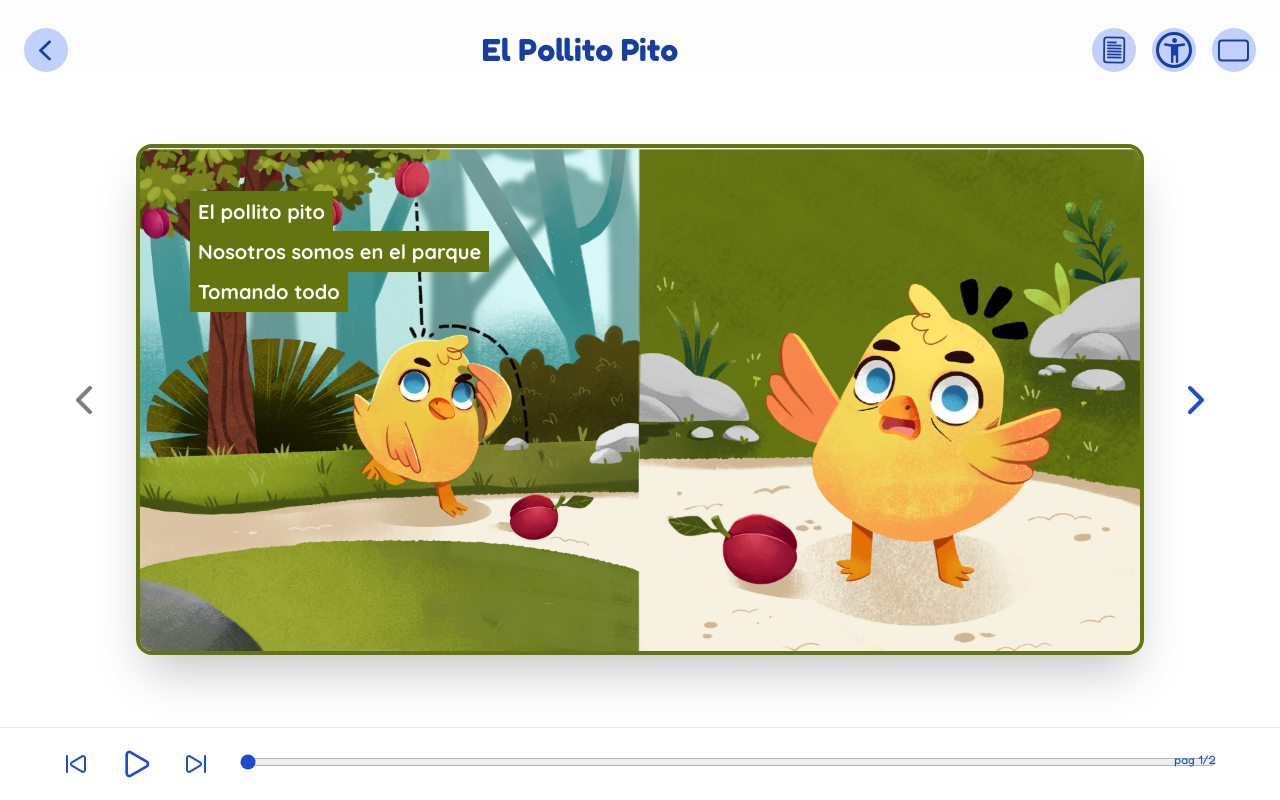
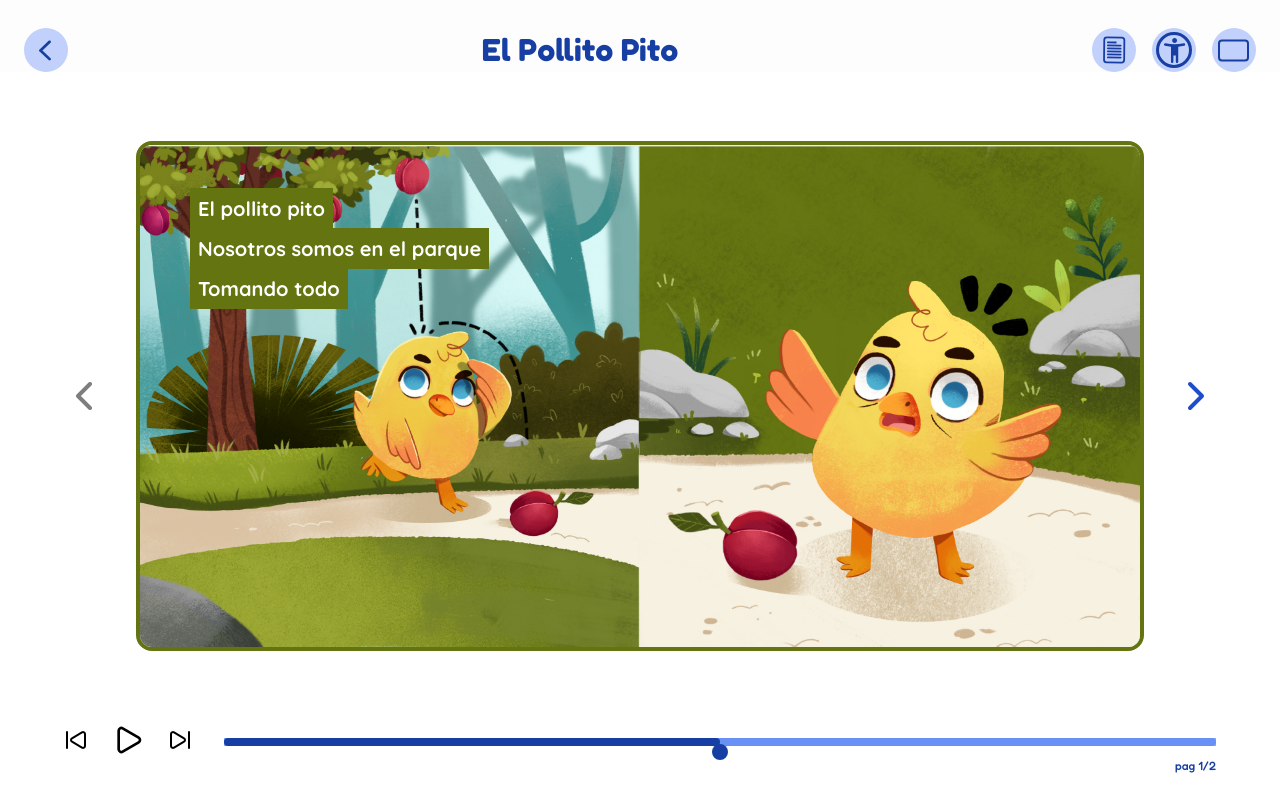
Before and after one commit to criseulises/unicef-books, a Next.js app: page /books/el-pollito-pito/reading in a window 1280 px wide. Built offline with nearby package versions, Linux system fonts and the light colour scheme.

Commit message:
footer ready

```diff
--- a/src/components/BookFooter.tsx
+++ b/src/components/BookFooter.tsx
@@ -24,15 +24,12 @@ export default function BookFooter({
   const [isPlaying, setIsPlaying] = useState(false)
   const skipSeconds = 5
 
-  // Al terminar el audio, actualizamos el estado
   useEffect(() => {
     const audio = audioRef.current
     if (!audio) return
     const onEnded = () => setIsPlaying(false)
     audio.addEventListener('ended', onEnded)
-    return () => {
-      audio.removeEventListener('ended', onEnded)
-    }
+    return () => audio.removeEventListener('ended', onEnded)
   }, [])
 
   const togglePlay = () => {
@@ -60,25 +57,23 @@ export default function BookFooter({
   }
 
   return (
-    <footer className="bg-white border-t px-6 py-4">
-      {/* Elemento de audio oculto */}
+    <footer className="px-6 pb-10">
       <audio ref={audioRef} src={audioSrc} preload="metadata" />
 
       <div className="max-w-6xl mx-auto flex items-center space-x-6">
-        {/* Reproductor (compacto) */}
-        <div className="flex-shrink-0 flex items-center space-x-6">
+        {/* Controles de audio */}
+        <div className="flex-shrink-0 flex items-center space-x-4">
           <button
             aria-label="Atrás 5s"
             onClick={handleSkipBack}
-            className="w-8 h-8 text-primary-600 hover:text-primary-700"
+            className="w-8 h-8 fill-primary-700 hover:fill-primary-800 transition-colors"
           >
             <SkipBackIcon className="w-6 h-6" />
           </button>
-
           <button
             aria-label={isPlaying ? 'Pausa' : 'Reproducir'}
             onClick={togglePlay}
-            className="w-10 h-10 text-primary-600 hover:text-primary-700"
+            className="w-10 h-10 fill-primary-700 hover:fill-primary-800 transition-colors"
           >
             {isPlaying ? (
               <PauseIcon className="w-8 h-8" />
@@ -86,32 +81,51 @@ export default function BookFooter({
               <PlayIcon className="w-8 h-8" />
             )}
           </button>
-
           <button
             aria-label="Adelante 5s"
             onClick={handleSkipForward}
-            className="w-8 h-8 text-primary-600 hover:text-primary-700"
+            className="w-8 h-8 fill-primary-700 hover:fill-primary-800 transition-colors"
           >
             <SkipForwardIcon className="w-6 h-6" />
           </button>
         </div>
 
-        {/* Barra de progreso de páginas */}
-        <div className="flex-1 relative">
-          <input
-            type="range"
-            min={1}
-            max={total}
-            value={current}
-            onChange={(e) => {
-              const idx = parseInt(e.currentTarget.value, 10) - 1
-              onSeekPage?.(idx)
-            }}
-            className="w-full accent-primary-600"
-          />
-          <span className="absolute right-0 top-0 text-xs text-primary-600">
-            pag {current}/{total}
-          </span>
+        {/* Barra de progreso con texto posicionado */}
+        <div className="relative flex-1">
+          <div className="relative">
+            <progress
+              value={current}
+              max={total}
+              className="
+                w-full h-2
+                appearance-none
+                [&::-webkit-progress-bar]:bg-primary-300
+                [&::-webkit-progress-bar]:rounded-full
+                [&::-webkit-progress-value]:bg-primary-700
+                [&::-webkit-progress-value]:rounded-full
+                [&::-moz-progress-bar]:bg-primary-700
+                [&::-moz-progress-bar]:rounded-full
+              "
+              style={{
+                backgroundColor: '#83AFFF', // fallback para primary-300
+              }}
+            />
+
+            {/* Círculo indicador en la punta del progreso */}
+            <div
+              className="absolute top-[14] -translate-y-1/2 w-4 h-4 bg-primary-700 rounded-full "
+              style={{
+                left: `calc(${(current / total) * 100}% - 8px)`, // -8px para centrar el círculo
+              }}
+            />
+          </div>
+
+          {/* Texto posicionado en la esquina inferior derecha de la barra */}
+          <div className="absolute -bottom-6 right-0">
+            <span className="text-xs text-primary-700 font-medium">
+              pag {current}/{total}
+            </span>
+          </div>
         </div>
       </div>
     </footer>
--- a/src/components/BookReader.tsx
+++ b/src/components/BookReader.tsx
@@ -45,7 +45,7 @@ export default function BookReader({
       </button>
 
       {/* Contenedor del libro */}
-      <div className="relative w-full max-w-6xl rounded-2xl overflow-hidden shadow-2xl border-4 border-[#647411]">
+      <div className="relative w-full max-w-6xl rounded-2xl overflow-hidden  border-4 border-[#647411]">
         <Image
           src={page.imageUrl}
           alt={`Página ${current + 1}`}
```
